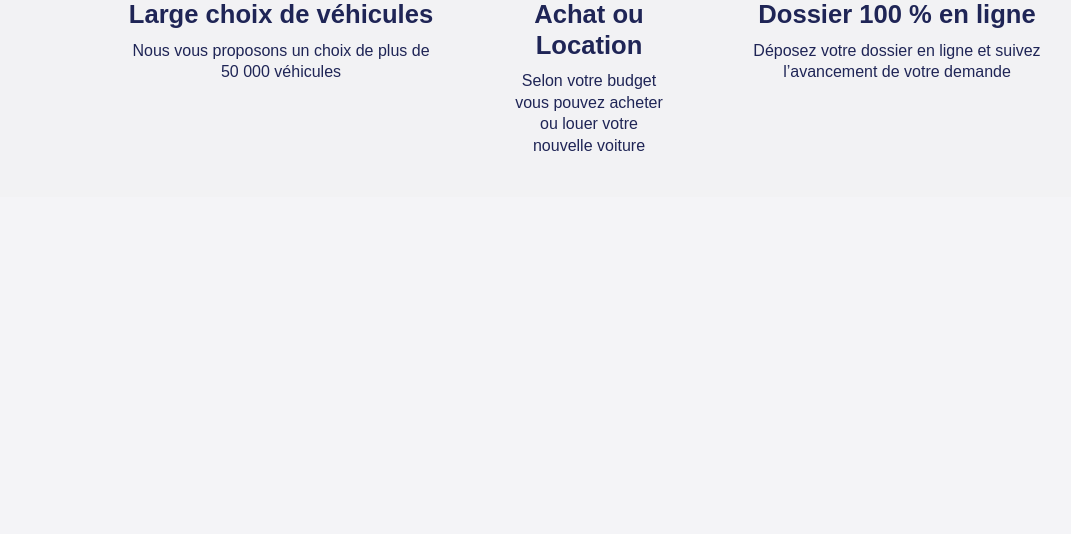
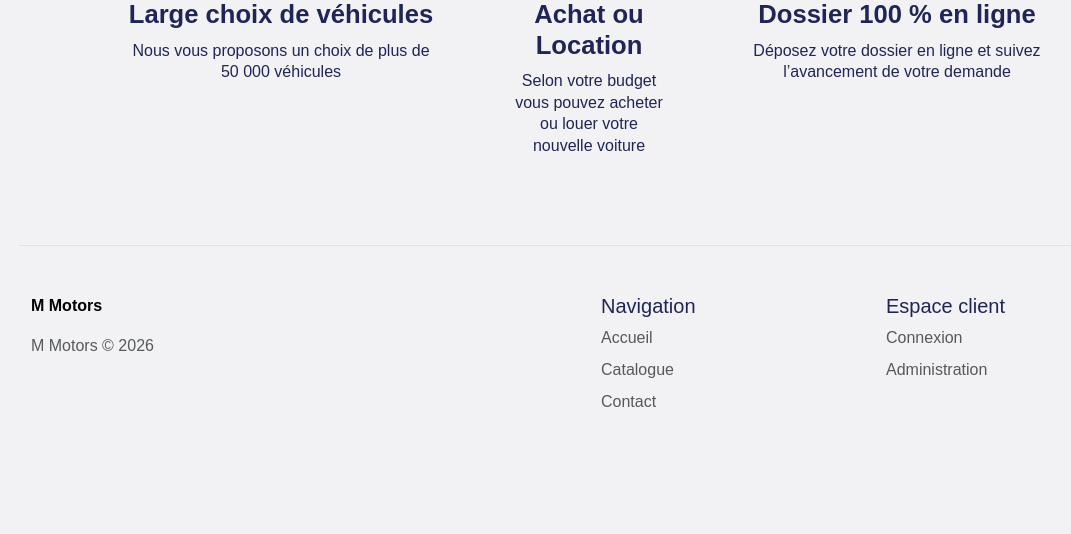
Before and after one commit to Ysaeka/M-Motors, a Django app: page / in a window 1280 px wide. Shown: the part 652-1186 px from the top of the page, without its empty margins (51-1122 px from the left). Before the commit the page ends 803 px from the top, so only its background shows below. Run offline with Django 5.2, Linux system fonts and the light colour scheme.

Commit message:
feat: add site footer

```diff
--- a/templates/base.html
+++ b/templates/base.html
@@ -40,6 +40,46 @@
     {% endblock %}
   </main>
 
+  <div class="container">
+    <footer class="row row-cols-1 row-cols-sm-2 row-cols-md-4 py-5 my-5 border-top">
+      <div class="col mb-3">
+        <a href="/" class="d-flex align-items-center mb-3 link-body-emphasis text-decoration-none">
+          <span class="fw-bold">M Motors</span>
+        </a>
+        <p class="text-body-secondary">M Motors © 2026</p>
+      </div>
+
+      <div class="col mb-3"></div>
+
+      <div class="col mb-3">
+        <h5>Navigation</h5>
+        <ul class="nav flex-column">
+          <li class="nav-item mb-2">
+            <a href="/" class="nav-link p-0 text-body-secondary">Accueil</a>
+          </li>
+          <li class="nav-item mb-2">
+            <a href="/catalog/" class="nav-link p-0 text-body-secondary">Catalogue</a>
+          </li>
+          <li class="nav-item mb-2">
+            <a href="/contact/" class="nav-link p-0 text-body-secondary">Contact</a>
+          </li>
+        </ul>
+      </div>
+
+      <div class="col mb-3">
+        <h5>Espace client</h5>
+        <ul class="nav flex-column">
+          <li class="nav-item mb-2">
+            <a href="/login/" class="nav-link p-0 text-body-secondary">Connexion</a>
+          </li>
+          <li class="nav-item mb-2">
+            <a href="/admin/" class="nav-link p-0 text-body-secondary">Administration</a>
+          </li>
+        </ul>
+      </div>
+    </footer>
+  </div>
+
   <script src="https://cdn.jsdelivr.net/npm/bootstrap@5.3.3/dist/js/bootstrap.bundle.min.js"></script>
   <script src="{% static 'JS/app.js' %}"></script>
 </body>
```
